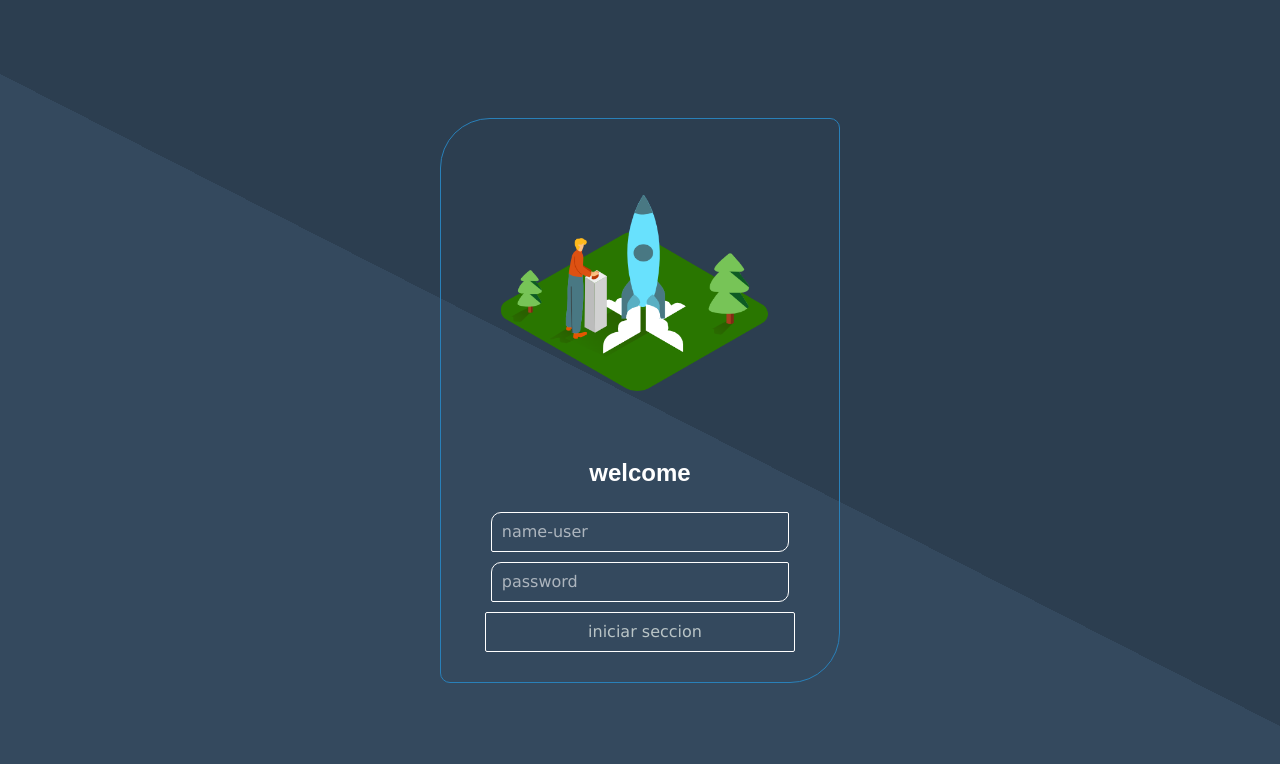
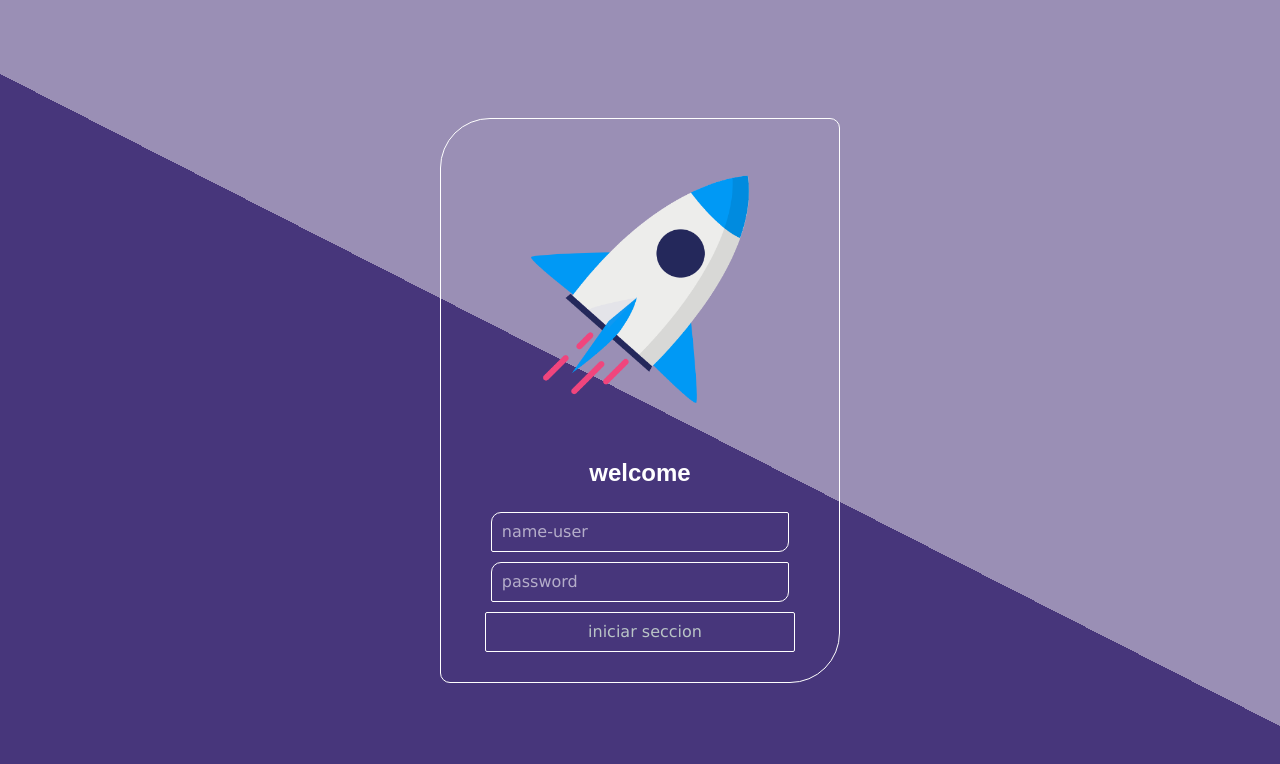
Before and after one commit to maycolroa/front_app_linked, a plain HTML site: page front_linkend/index.html in a window 1280 px wide. Drawn offline with Linux system fonts and the light colour scheme.

Commit message:
front_app_linkd 0.03 28/06/22

```diff
--- a/front_linkend/index.html
+++ b/front_linkend/index.html
@@ -9,7 +9,7 @@
 </head>
 <body>
     <div class="form-body">
-    <img src="img/Startup_Isometric.png" alt="user-login">
+    <img src="img/Rocket Launch_Flat.png" alt="user-login">
     <p class="text">welcome</p>
     <form class="login-from">
         <input type="text" name="usuario" id="usuario" placeholder="name-user">
--- a/front_linkend/style.css
+++ b/front_linkend/style.css
@@ -9,7 +9,7 @@ body {
     justify-content: center;
     height: 100vh;
     font-family: Arial, Helvetica, sans-serif;
-    background: linear-gradient(27deg, #34495e 50%, #2c3e50 50%);
+    background: linear-gradient(27deg, #47367b 50%, #9a8fb5 50%);
 
   }
 .form-body {
@@ -18,7 +18,7 @@ body {
     border-radius: 10px;
     border-top-left-radius: 50px;
     border-bottom-right-radius: 50px;
-    border: solid 1px #2980b9;
+    border: solid 1px #fff;
     margin: 10px;
 }
 .form-body img {
@@ -76,6 +76,6 @@ color: rgba(255, 255, 255, .596);
 }
 .form-body button:hover{
     color: #d5bddd;
-    border: 2px solid #3498bd;
+    border: 2px solid #47367b;
     background:linear-gradient(#34495e,#2c3e50);
 }
```
